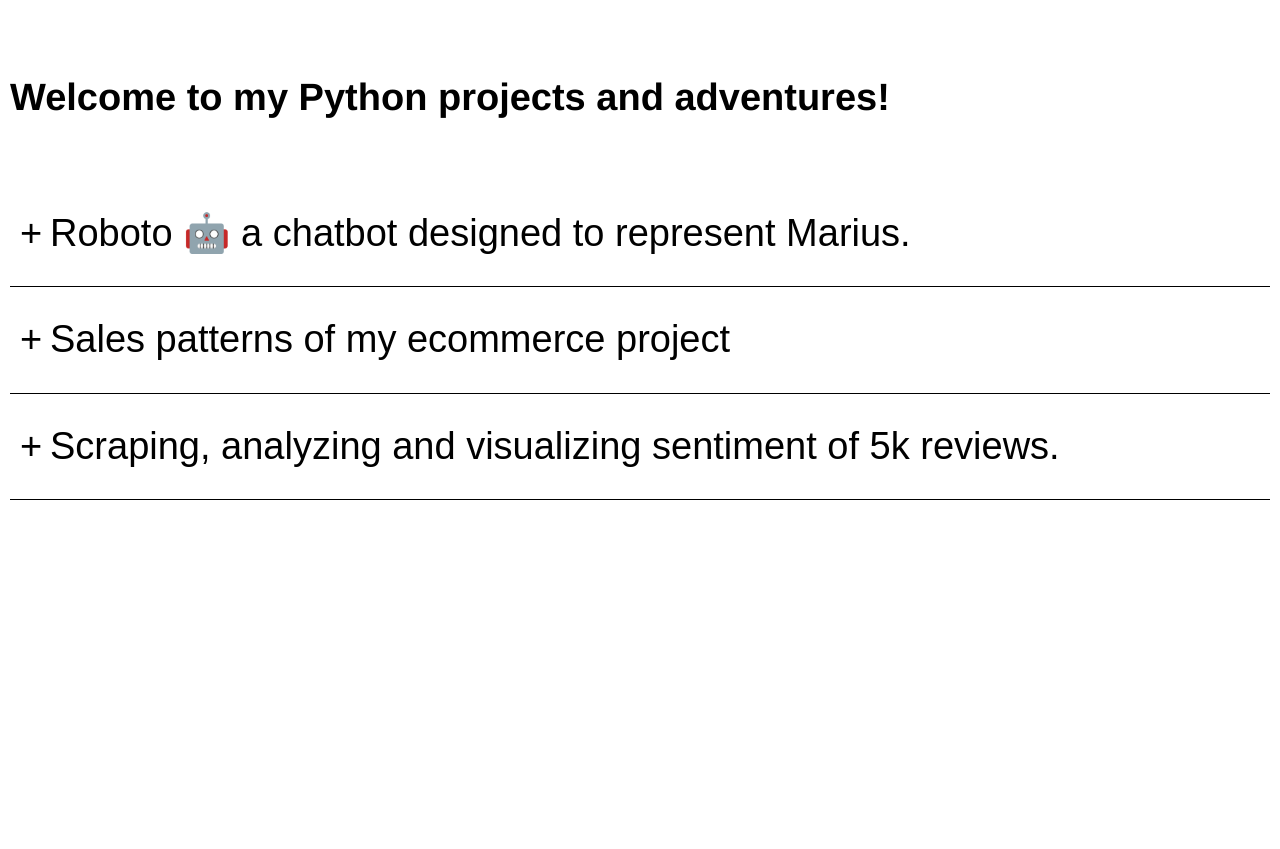
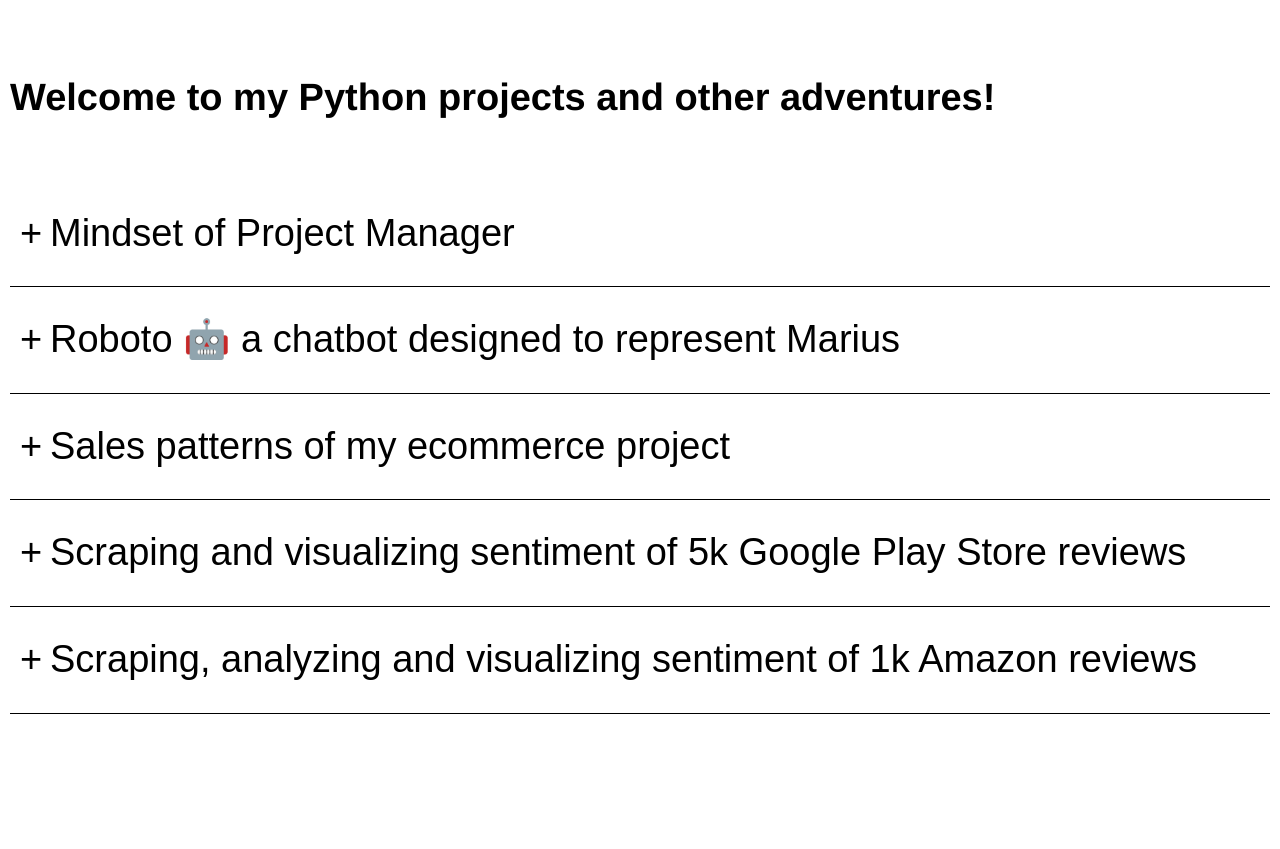
Before and after one commit to motomario/PortfolioWeb, a Django app: page /portfolio/ in a window 1280 px wide. Before the commit the page ends 500 px from the top, so only its background shows below. Run offline with Django 4.2, Linux system fonts and the light colour scheme.

Commit message:
added more case studies

```diff
--- a/portfolio/templates/portfolio/index.html
+++ b/portfolio/templates/portfolio/index.html
@@ -325,15 +325,26 @@
                 </div>
                 <div class="bee-block bee-block-2 bee-heading">
                     <h1 style="color:#000000;direction:ltr;font-family:&#39;Helvetica Neue&#39;, Helvetica, Arial, sans-serif;font-size:38px;font-weight:700;letter-spacing:normal;line-height:120%;text-align:left;margin-top:0;margin-bottom:0;">
-                        <span class="tinyMce-placeholder">Welcome to my Python projects and adventures!</span>
+                        <span class="tinyMce-placeholder">Welcome to my Python projects and other adventures!</span>
                     </h1>
                 </div>
                 <div class="bee-block bee-block-3 bee-spacer">
                     <div class="spacer" style="height:60px;"></div>
                 </div>
+                  <div class="dropdown-trigger">
+                    <h1 style="color:#000000;direction:ltr;font-family:Arial, Helvetica, sans-serif;font-size:38px;font-weight:400;letter-spacing:normal;line-height:120%;text-align:left;margin-top:0;margin-bottom:0;">
+                        Mindset of Project Manager <span class="dropdown-icon"></span></h1>
+                </div>
+                <div class="dropdown-content" style="display: none;">
+                    <p>Currently, I am dedicating myself to preparing for the PMP (Project Management Professional) exam. To enhance my retention of the material, I'm systematically capturing the key principles underlying the mindset of an effective Project Manager. I'm still in the process and this will be produced shortly...</p>
+
+                </div>
+                <div class="bee-block bee-block-5 bee-divider">
+                    <div class="center bee-separator" style="border-top:1px solid #000000;width:100%;"></div>
+                </div>
                 <div class="dropdown-trigger">
                     <h1 style="color:#000000;direction:ltr;font-family:Arial, Helvetica, sans-serif;font-size:38px;font-weight:400;letter-spacing:normal;line-height:120%;text-align:left;margin-top:0;margin-bottom:0;">
-                        Roboto 🤖 a chatbot designed to represent Marius. <span class="dropdown-icon"></span></h1>
+                        Roboto 🤖 a chatbot designed to represent Marius<span class="dropdown-icon"></span></h1>
                 </div>
                 <div class="dropdown-content" style="display: none;">
                     <p>We are heading towards exciting times when a significant portion of “human” communication will be conducted by robots. This is my modest attempt at contributing to that future.</p>
@@ -360,7 +371,7 @@
                 </div>
                 <div class="dropdown-trigger">
                     <h1 style="color:#000000;direction:ltr;font-family:Arial, Helvetica, sans-serif;font-size:38px;font-weight:400;letter-spacing:normal;line-height:120%;text-align:left;margin-top:0;margin-bottom:0;">
-                        Scraping, analyzing and visualizing sentiment of 5k reviews.<span class="dropdown-icon"></span></h1>
+                        Scraping and visualizing sentiment of 5k Google Play Store reviews<span class="dropdown-icon"></span></h1>
                 </div>
 
                 <div class="dropdown-content" style="display: none;">
@@ -374,6 +385,20 @@ Feature request types: 35</p>
    <!-- insert seaborn and plotly Graphs Content here -->
 <a href="{% url 'scrapesheet_plotly' %}" target="_blank" style="background-color: #003bff; border: none; color: white; padding: 16px 32px; text-align: center; text-decoration: none; display: inline-block; font-size: 16px; margin: 4px 2px; cursor: pointer; border-radius: 4px; width: 100%; box-sizing: border-box; transition: background-color 0.3s;" onmouseover="this.style.backgroundColor='#000000'" onmouseout="this.style.backgroundColor='#003bff'">VIEW PLOTLY GRAPHS</a>
                     <a href="{% url 'scrapesheet_seaborn' %}" target="_blank" style="background-color: #003bff; border: none; color: white; padding: 16px 32px; text-align: center; text-decoration: none; display: inline-block; font-size: 16px; margin: 4px 2px; cursor: pointer; border-radius: 4px; width: 100%; box-sizing: border-box; transition: background-color 0.3s;" onmouseover="this.style.backgroundColor='#000000'" onmouseout="this.style.backgroundColor='#003bff'">VIEW SEABORN GRAPHS</a>
+                </div>
+
+                <div class="bee-block bee-block-9 bee-divider">
+                    <div class="center bee-separator" style="border-top:1px solid #000000;width:100%;"></div>
+                </div>
+                  <div class="dropdown-trigger">
+                    <h1 style="color:#000000;direction:ltr;font-family:Arial, Helvetica, sans-serif;font-size:38px;font-weight:400;letter-spacing:normal;line-height:120%;text-align:left;margin-top:0;margin-bottom:0;">
+                        Scraping, analyzing and visualizing sentiment of 1k Amazon reviews<span class="dropdown-icon"></span></h1>
+                </div>
+
+                <div class="dropdown-content" style="display: none;">
+                    <p>I was tasked with creating a project management plan and conducting product analysis for an ecommerce product launch. This presented a perfect chance to do some web scraping to figure out customer profile based on review data.</p><p> With Amazon recently cutting down the access to review history it took some Python scripting gymnastics to scrape 932 unique reviews. I did the exploratory analysis using ChatGPT 4 and analyzed each review individually with Google Sheets ChatGPT 3.5 integration. For data formatting used the Pandas library and for the visual stuff turned to Seaborn for graphs.</p>
+                    <p>Interestingly enough originally main product photos featured a man and his kid. However the data tells a different story, there are about 1/3 more women reviewers than men. Also around 26% of reviewers mentioned having a pet compared to just 9% who mentioned having kids. Thus featuring a pet-owning woman would target larger customer segment leading to increase in sales.</p>
+                    <a href="{% url 'siurblys_plots' %}" target="_blank" style="background-color: #003bff; border: none; color: white; padding: 16px 32px; text-align: center; text-decoration: none; display: inline-block; font-size: 16px; margin: 4px 2px; cursor: pointer; border-radius: 4px; width: 100%; box-sizing: border-box; transition: background-color 0.3s;" onmouseover="this.style.backgroundColor='#000000'" onmouseout="this.style.backgroundColor='#003bff'">VIEW SEABORN GRAPHS</a>
                 </div>
 
                 <div class="bee-block bee-block-9 bee-divider">
--- a/portfolio/urls.py
+++ b/portfolio/urls.py
@@ -1,9 +1,10 @@
 from django.urls import path
-from .views import index_view, scrapesheet_plotly, scrapesheet_seaborn, sales_analysis
+from .views import index_view, scrapesheet_plotly, scrapesheet_seaborn, sales_analysis, siurblys_plots
 
 urlpatterns = [
     path('', index_view, name='index'),
     path('scrapesheet_plotly.html', scrapesheet_plotly, name='scrapesheet_plotly'),
     path('scrapesheet_seaborn.html', scrapesheet_seaborn, name='scrapesheet_seaborn'),
-    path('sales_analysis.html', sales_analysis, name='sales_analysis')
+    path('sales_analysis.html', sales_analysis, name='sales_analysis'),
+    path('siurblys_plots.html', siurblys_plots, name='siurblys_plots')
 ]
--- a/portfolio/views.py
+++ b/portfolio/views.py
@@ -11,3 +11,6 @@ def scrapesheet_seaborn(request):
 
 def sales_analysis(request):
     return render(request, 'portfolio/sales_analysis.html')
+
+def siurblys_plots(request):
+    return render(request, 'portfolio/siurblys_plots.html')
```
